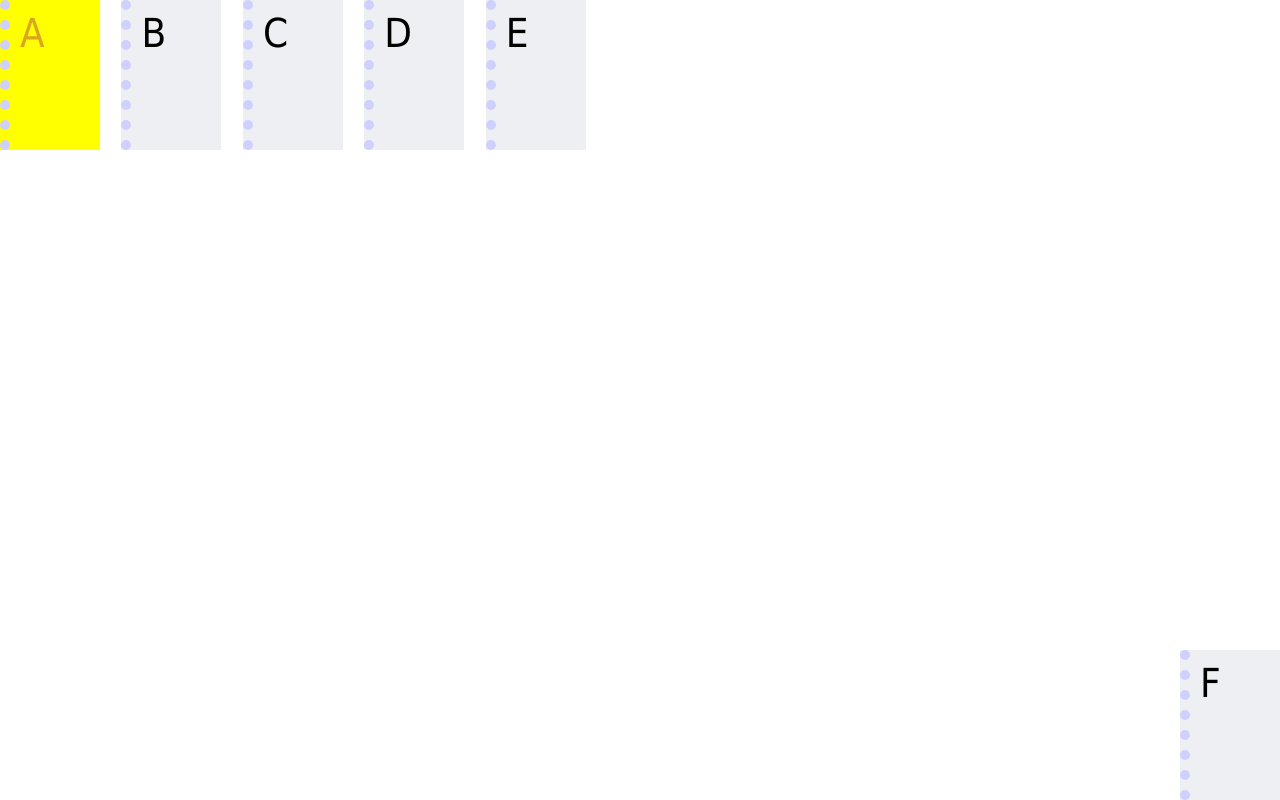
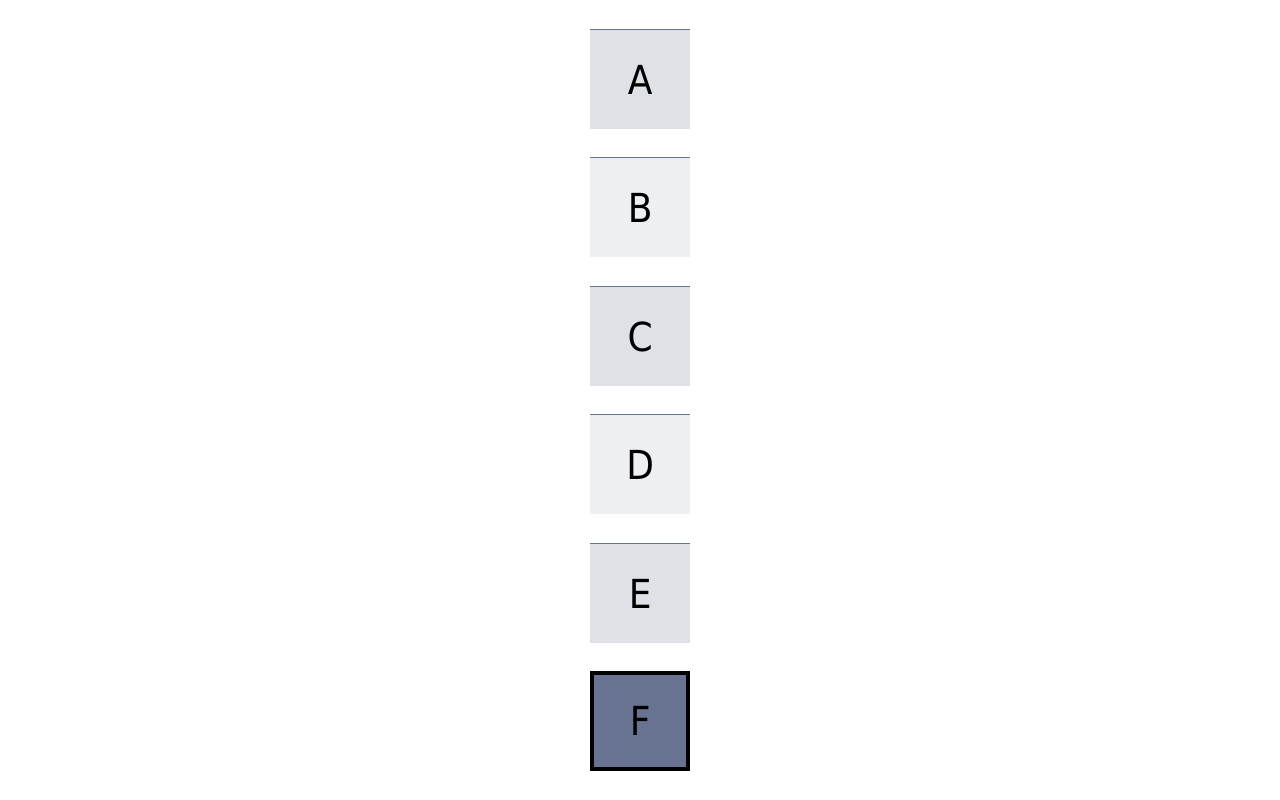
Before and after one commit to Kushal3121/CS6314-WPL, a plain HTML site: page Exercise 2/index.html in a window 1280 px wide. Drawn offline with Linux system fonts and the light colour scheme.

Commit message:
exercise 2 - fix style A

```diff
--- a/Exercise 2/index.html
+++ b/Exercise 2/index.html
@@ -3,15 +3,16 @@
   <head>
     <meta charset="UTF-8" />
     <title>Exercise 2</title>
-    <!-- Toggle between styleA.css and styleB.css -->
-    <link rel="stylesheet" href="styleB.css" />
+    <link rel="stylesheet" href="styleA.css" />
   </head>
   <body>
+    <main class="stack">
       <div class="box">A</div>
       <div class="box">B</div>
       <div class="box">C</div>
       <div class="box">D</div>
       <div class="box">E</div>
       <div class="box">F</div>
+    </main>
   </body>
 </html>
--- a/Exercise 2/styleA.css
+++ b/Exercise 2/styleA.css
@@ -1,9 +1,18 @@
+html,
 body {
+  height: 100%;
+}
+
+.stack {
   display: flex;
   flex-direction: column;
   justify-content: space-evenly;
   align-items: center;
-  height: 100vh;
+  min-height: 100vh;
+  margin: 0;
+}
+
+body {
   margin: 0;
   font-family: Tahoma, sans-serif;
   font-size: 40px;
@@ -12,23 +21,23 @@ body {
 .box {
   width: 100px;
   height: 100px;
+  box-sizing: border-box;
   line-height: 100px;
   text-align: center;
   border-top: 1px solid #687291;
 }
 
-.box:nth-child(odd) {
+.box:nth-of-type(odd) {
   background-color: #dfe1e7;
 }
 
-.box:nth-child(even) {
+.box:nth-of-type(even) {
   background-color: #eeeff2;
 }
 
-.box:last-child {
+.box:nth-of-type(6) {
   background-color: #687291;
   border: 4px solid black;
-  color: white;
   line-height: normal;
   display: flex;
   align-items: center;
```
Lines whose indentation alone changed are shown as unchanged.
